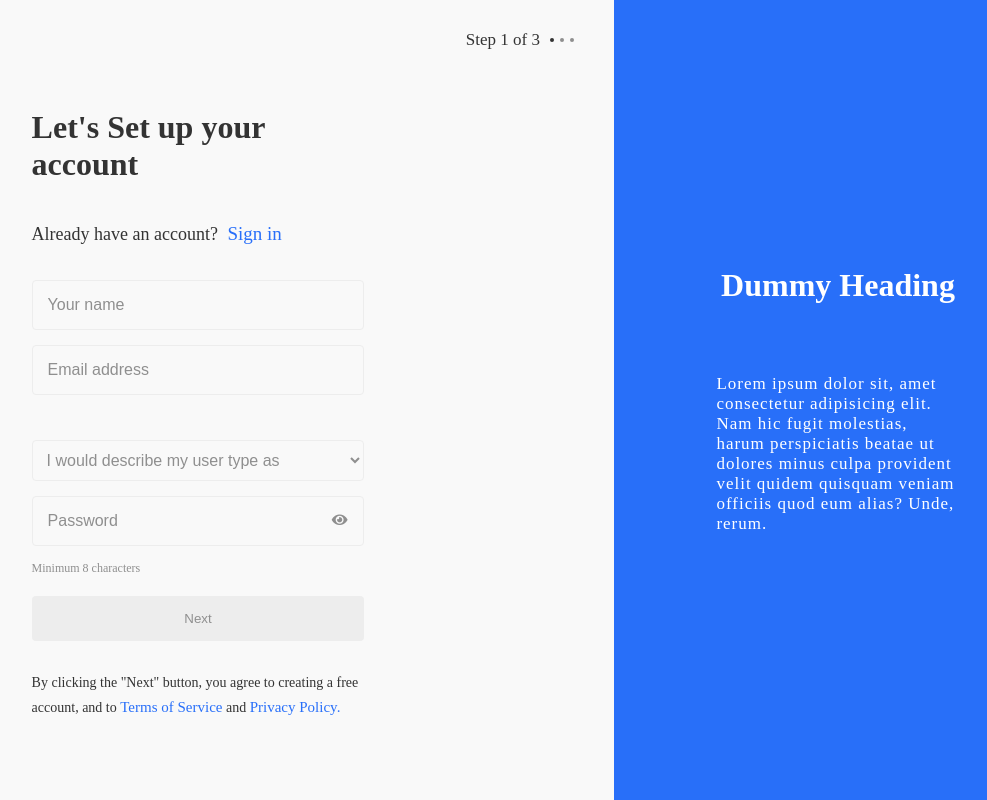
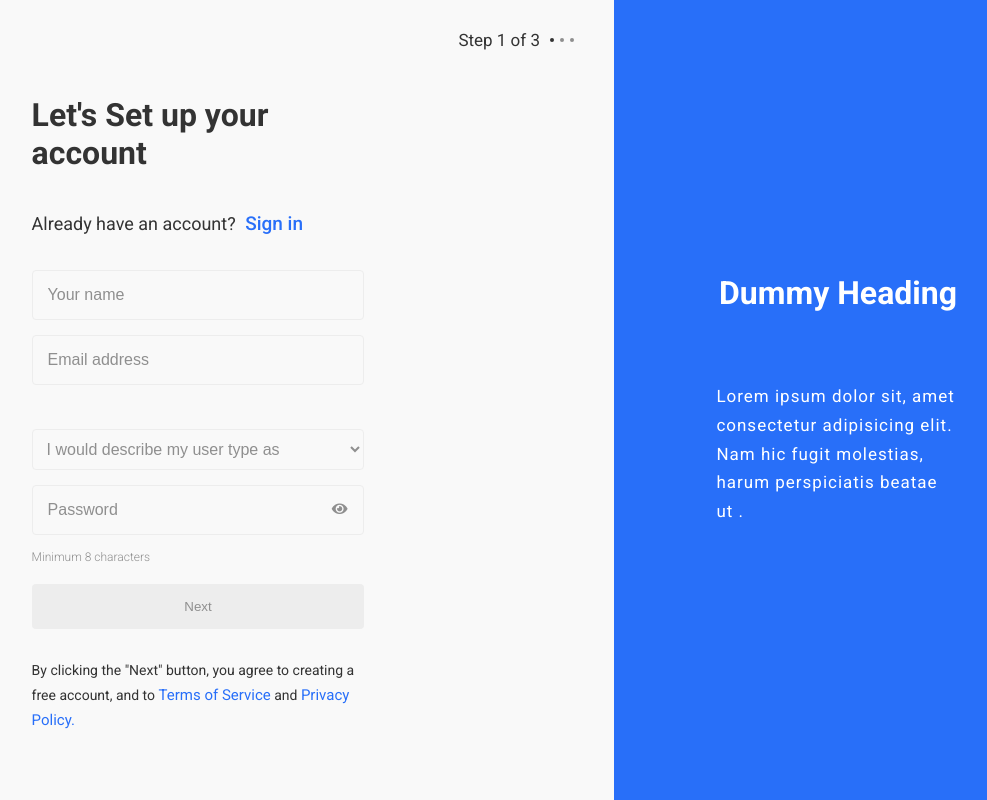
Before and after one commit to ermyas7/wpmu, a website: page index.html in a window 1280 px wide. Shown: the whole page, without its empty margins (218-1205 px from the left). Drawn offline with Linux system fonts and the light colour scheme.

Commit message:
add font family

```diff
--- a/index.html
+++ b/index.html
@@ -60,7 +60,7 @@
                 Dummy Heading
             </h1>
             <p class="header__text text">
-                Lorem ipsum dolor sit, amet consectetur adipisicing elit. Nam hic fugit molestias, harum perspiciatis beatae ut dolores minus culpa provident velit quidem quisquam veniam officiis quod eum alias? Unde, rerum.
+                Lorem ipsum dolor sit, amet consectetur adipisicing elit. Nam hic fugit molestias, harum perspiciatis beatae ut .
             </p>
         </header>
     </div>
--- a/style.scss
+++ b/style.scss
@@ -1,3 +1,5 @@
+@import url('https://fonts.googleapis.com/css2?family=Roboto:wght@300;400;500;700&display=swap');
+
 $color-primary: #286FF9;
 $color-secondary: #F53C3B;
 
@@ -21,6 +23,7 @@ html{
 body{
     box-sizing: border-box;
     font-size: 1.4rem;
+    font-family: 'Roboto', sans-serif;
 }
 
 .container{
@@ -239,6 +242,7 @@ body{
     &__heading{
         margin-bottom: 7rem;
         text-align: center;
+        font-weight: 300;
     }
 
 }
@@ -260,6 +264,7 @@ body{
     font-size: 1.7rem;
     color: $color-white;
     letter-spacing: 1px;
+    line-height: 1.7;
 }
 
 
```
Also changed, not shown: style.css.
